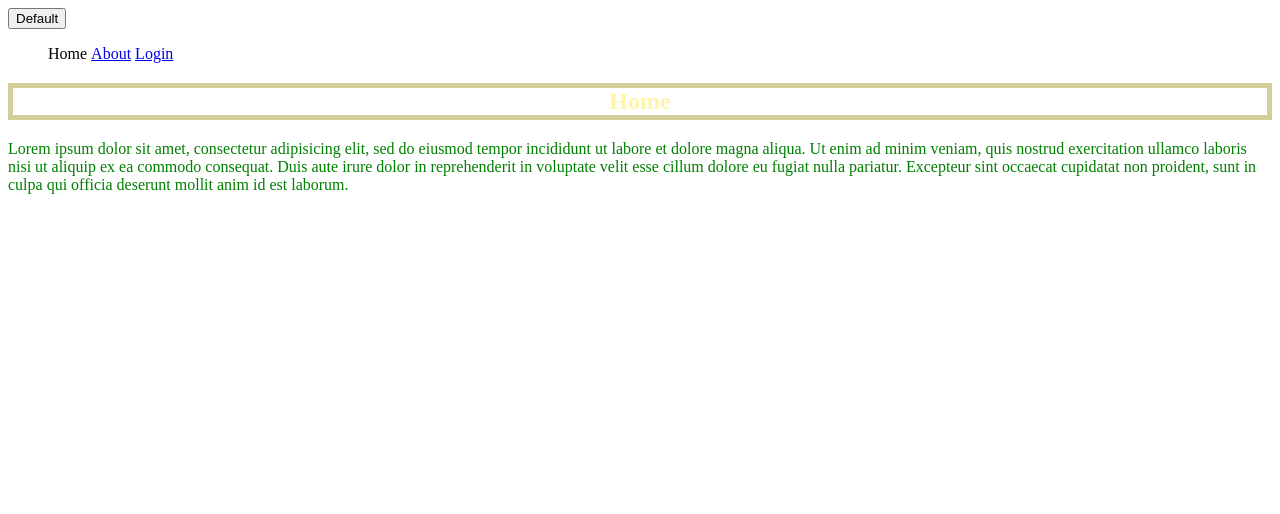
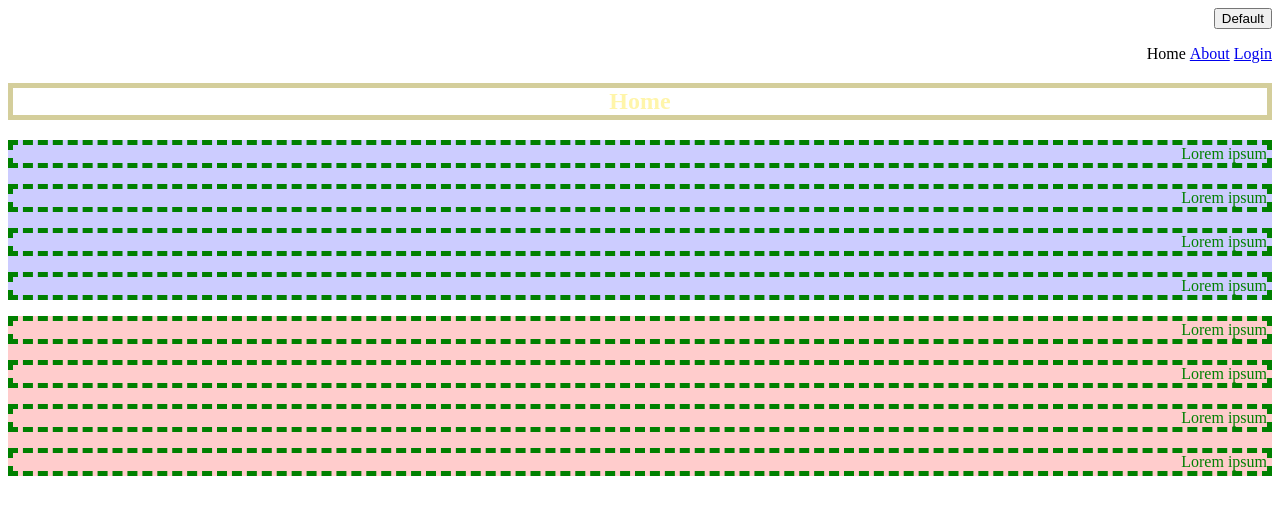
Before and after one commit to jander1900/TheCompleteWebDeveloper, a plain HTML site: page index.html in a window 1280 px wide. Drawn offline with Linux system fonts and the light colour scheme.

Commit message:
CSS selectors

```diff
--- a/index.html
+++ b/index.html
@@ -17,12 +17,18 @@
 	</header>
 	<section>
 		<h2>Home</h2>
-		<p>Lorem ipsum dolor sit amet, consectetur adipisicing elit, sed do eiusmod
-		tempor incididunt ut labore et dolore magna aliqua. Ut enim ad minim veniam,
-		quis nostrud exercitation ullamco laboris nisi ut aliquip ex ea commodo
-		consequat. Duis aute irure dolor in reprehenderit in voluptate velit esse
-		cillum dolore eu fugiat nulla pariatur. Excepteur sint occaecat cupidatat non
-		proident, sunt in culpa qui officia deserunt mollit anim id est laborum.</p>
+		<div id="div1">
+			<p class="webtext"> Lorem ipsum </p>
+			<p class="webtext"> Lorem ipsum </p>
+			<p class="webtext"> Lorem ipsum </p>
+			<p class="webtext"> Lorem ipsum </p>
+		</div>
+		<div id="div2">
+			<p class="webtext"> Lorem ipsum </p>
+			<p class="webtext"> Lorem ipsum </p>
+			<p class="webtext"> Lorem ipsum </p>
+			<p class="webtext"> Lorem ipsum </p>
+		</div>
 	</section>
 </body>
 </html>
--- a/style.css
+++ b/style.css
@@ -1,13 +1,18 @@
 /*Selector {
 	Property: value;
 }*/
+
+/* "*"" - all elements*/
+* {
+	text-align: right;
+}
 
 body {
 	background-image: url(ai.jpg);
 	background-size: cover;
 }
 
-h2 {
+h2, p:hover {
 	color: #FFF5AA;
 	text-align: center;
 	border: 5px solid rgba(170, 157, 57, 0.5);
@@ -26,3 +31,19 @@ li {
 	list-style: none;
 	display: inline-block;
 }
+
+/*class*/
+.webtext {
+	border: 5px dashed green;
+}
+
+/*id*/
+#div1 {
+	background: rgba(0,0,255, 0.2);
+}
+
+#div2 {
+	background: rgba(255,0,0, 0.2);
+}
+
+/* "*"" - all elements*/
```
